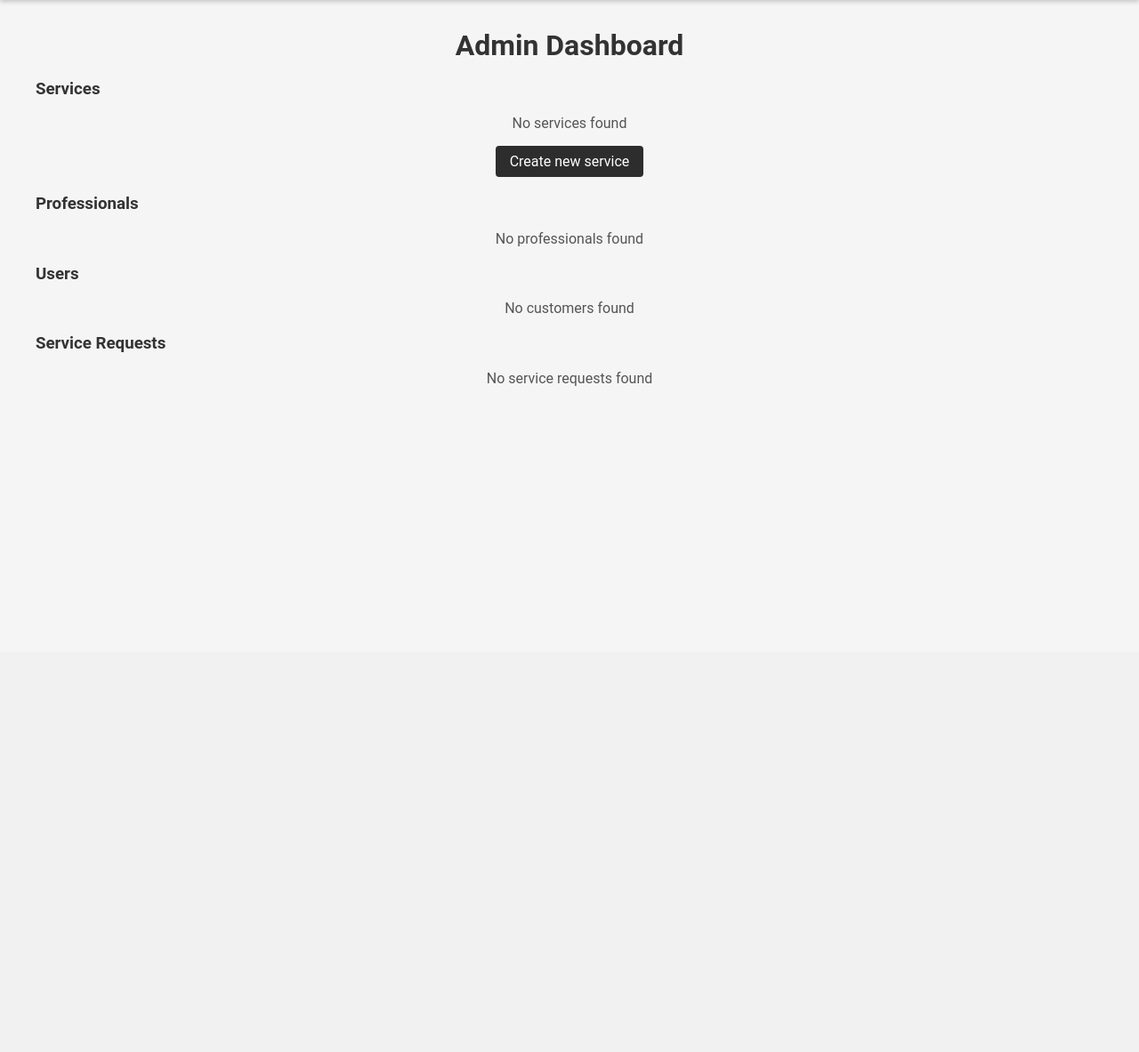
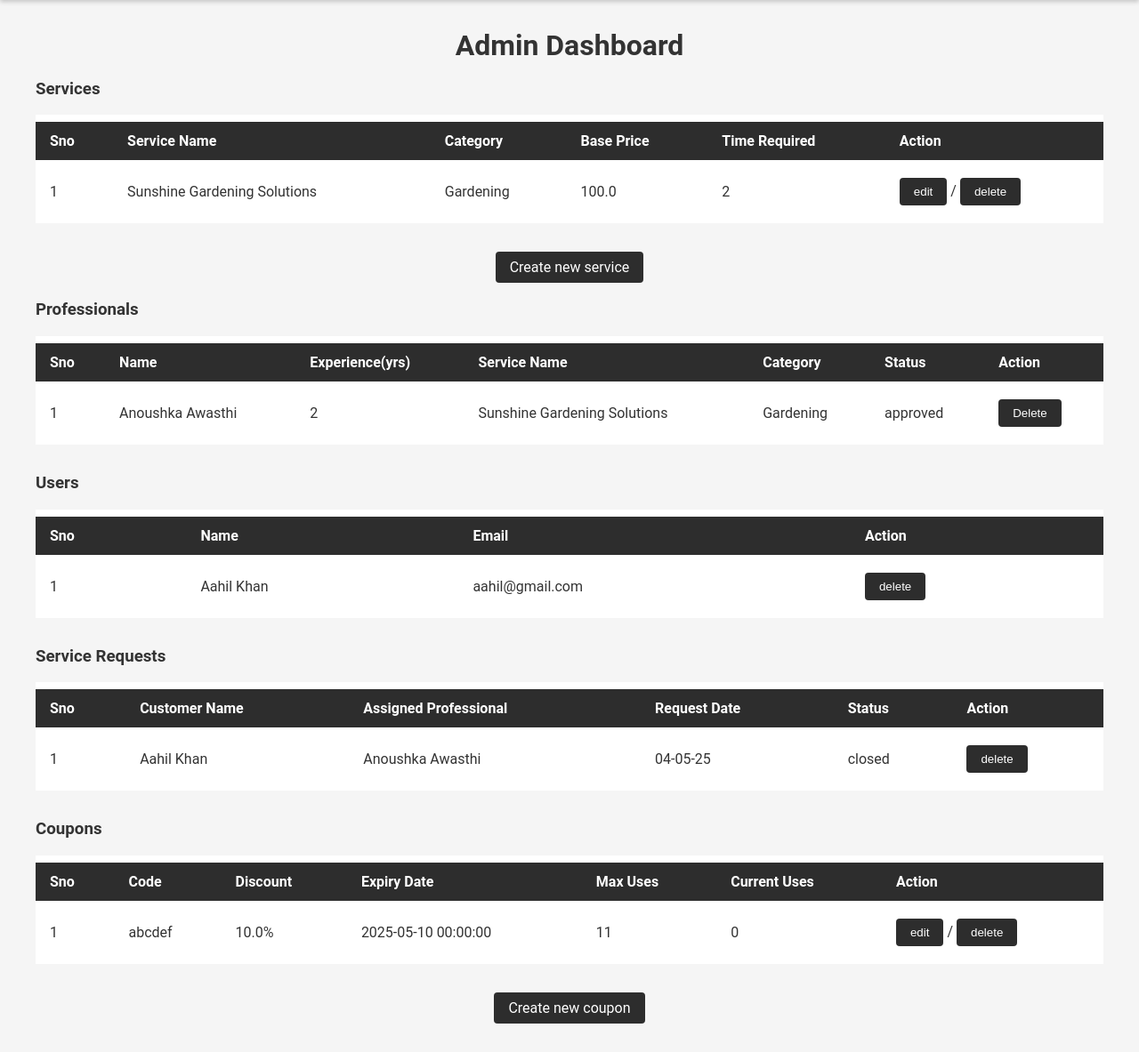
Before and after one commit to aahil-khan/household-services-app, a Flask app: page /admin_dashboard in a window 1280 px wide. Shown: the part 67-1250 px from the top of the page at 89% size. Before the commit the page ends 501 px from the top, so only its background shows below. Run offline with Flask 3, Linux system fonts and the light colour scheme; data that the repository does not hold is empty; parts of the project's set-up code (start-up, migrations or seed data) failed here and were passed over.

Commit message:
implement coupon, service category, and review table

```diff
--- a/app.py
+++ b/app.py
@@ -1,7 +1,7 @@
 import os
 from flask import Flask , request, redirect
 from flask import render_template
-from application.models import User, Service , ServiceRequest
+from application.models import User, Service , ServiceRequest, ServiceCategory, Review, Coupon
 from application.database import db
 from application.api import *
 from flask_restful import Api
@@ -70,7 +70,8 @@
 @app.route("/register_professional", methods=["GET", "POST"])
 def register_professional():
     if request.method == "GET":
-        return render_template("professional_signup.html")
+        service_categories = ServiceCategory.query.all()
+        return render_template("professional_signup.html" , service_categories=service_categories)
     else:
         name = request.form.get("name")
         email = request.form.get("email")
@@ -83,39 +84,116 @@
         experience = request.form.get("experience")
         contact = request.form.get("contact")
         service_type = request.form.get("service_type")
+        category_id = ServiceCategory.query.filter_by(name=service_type).first().id
 
-        # service_id = Service.query.filter_by(category=service_type).first().id
-        # service_name = Service.query.filter_by(id=service_id).first().name
+        #service_id = ServiceCategory.query.filter_by(category=service_type).first().id
+        #service_name = Service.query.filter_by(id=service_id).first().name
 
-        user = User(name=name, email=email, password=password,address=address, pincode=pincode, role="professional", experience=experience, contact=contact, service_category = service_type ,approval_status = "waiting")
+        user = User(name=name, email=email, password=password,address=address, pincode=pincode, role="professional", experience=experience, contact=contact, category_id = category_id,approval_status = "waiting")
         db.session.add(user)
         db.session.commit()
         return redirect("/professional_dashboard/" + str(user.id))
 
 @app.route("/admin_dashboard", methods=["GET", "POST"])
 def admin_dashboard():
-    services = Service.query.all()
+    services = db.session.query(Service, ServiceCategory).join(
+        ServiceCategory, Service.category_id == ServiceCategory.id
+    ).add_columns(
+        Service.id, Service.name, Service.base_price, Service.time_required,
+        Service.description, ServiceCategory.name.label("category")
+    ).all()
+
     professionals = User.query.filter_by(role="professional").all()
+
+    professionals = db.session.query(User, ServiceCategory, Service).join(
+        ServiceCategory, User.category_id == ServiceCategory.id
+    ).outerjoin(
+        Service, User.service_id == Service.id
+    ).filter(User.role == "professional").add_columns(
+        User.id, User.name, User.email, User.address, User.pincode,
+        User.experience, User.contact, User.approval_status,
+        ServiceCategory.name.label("service_category"),
+        Service.name.label("service_name")
+    ).all()
+
     service_requests = ServiceRequest.query.all()
+    for srequest in service_requests:
+        srequest.professional_name = User.query.filter_by(id=srequest.professional_id).first().name
+        srequest.customer_name = User.query.filter_by(id=srequest.customer_id).first().name
+        srequest.service_name = Service.query.filter_by(id=srequest.service_id).first().name
+        srequest.review = Review.query.filter_by(servicereq_id=srequest.id).first().comment
+
+    coupons = Coupon.query.all()
+
     users = User.query.filter_by(role="customer").all()
-    return render_template("admin_dashboard.html", services=services, professionals=professionals, service_requests=service_requests, role=request.args.get("role") , customers=users)
+    return render_template("admin_dashboard.html", services=services, professionals=professionals, service_requests=service_requests, role=request.args.get("role") , customers=users , coupons=coupons)
 
 @app.route("/admin_dashboard/create_service", methods=["GET", "POST"])
 def create_service():
     if request.method == "GET":
         professionals = User.query.filter_by(role="professional").all()
-        return render_template("create_service.html" , professionals=professionals)
+        service_categories = ServiceCategory.query.all()
+        return render_template("create_service.html" , professionals=professionals, service_categories=service_categories)
     else:
         name = request.form.get("name")
         base_price = request.form.get("base_price")
         time_required = request.form.get("time_required")
         description = request.form.get("description")
         category = request.form.get("category")
+        categoryid = ServiceCategory.query.filter_by(name=category).first().id
+
         # professional_id = request.form.get("professional_id")
-        service = Service(name=name, base_price=base_price, time_required=time_required , description=description , category=category)
+        service = Service(name=name, base_price=base_price, time_required=time_required , description=description , category_id=categoryid)
         db.session.add(service)
         db.session.commit()
         return redirect("/admin_dashboard")
+
+@app.route("/admin_dashboard/create_coupon", methods=["GET", "POST"])
+def create_coupon():
+    if request.method == "GET":
+        return render_template("create_coupon.html")
+    else:
+        code = request.form.get("code")
+        discount = request.form.get("discount")
+        valid_from = request.form.get("valid_from")
+        valid_to = request.form.get("valid_to")
+        valid_from = datetime.strptime(valid_from, "%Y-%m-%d").date()
+        valid_to = datetime.strptime(valid_to, "%Y-%m-%d").date()
+        if valid_from > valid_to:
+            return render_template("create_coupon.html", message="Invalid date range")
+        max_uses = request.form.get("max_uses")
+        coupon = Coupon(code=code, discount_percent=discount, valid_from=valid_from, valid_to=valid_to, max_uses=max_uses)
+        db.session.add(coupon)
+        db.session.commit()
+        return redirect("/admin_dashboard")
+
+@app.route("/admin_dashboard/edit_coupon/<int:id>", methods=["GET", "POST"])
+def edit_coupon(id):
+    if request.method == "GET":
+        coupon = Coupon.query.filter_by(id=id).first()
+        if coupon is not None:
+            return render_template("edit_coupon.html", coupon=coupon)
+        else:
+            return redirect("/admin_dashboard")
+    else:
+        code = request.form.get("code")
+        discount = request.form.get("discount")
+        valid_from = request.form.get("valid_from")
+        valid_to = request.form.get("valid_to")
+        valid_from = datetime.strptime(valid_from, "%Y-%m-%d").date()
+        valid_to = datetime.strptime(valid_to, "%Y-%m-%d").date()
+        if valid_from > valid_to:
+            return render_template("create_coupon.html", message="Invalid date range")
+        max_uses = request.form.get("max_uses")
+        coupon = Coupon.query.filter_by(id=id).first()
+        coupon.code = code
+        coupon.discount_percent = discount
+        coupon.valid_from = valid_from
+        coupon.valid_to = valid_to
+        coupon.max_uses = max_uses
+        db.session.commit()
+        return redirect("/admin_dashboard")
+
 
 @app.route("/admin_dashboard/edit_service/<int:id>", methods=["GET", "POST"])
 def edit_service(id):
@@ -185,6 +263,8 @@
     for request in closed_service_requests:
         request.customer_name = User.query.filter_by(id=request.customer_id).first().name
         request.service_name = Service.query.filter_by(id=request.service_id).first().name
+        request.rating = Review.query.filter_by(servicereq_id=request.id).first().rating
+        request.review = Review.query.filter_by(servicereq_id=request.id).first().comment
 
     return render_template("professional_dashboard.html", user=user, open_service_requests=open_service_requests , assigned_service_requests=assigned_service_requests , closed_service_requests=closed_service_requests)
 
@@ -195,13 +275,13 @@
 
     if user is None or user.role != "customer":
         return redirect("/login")
-    categories = Service.query.with_entities(Service.category).distinct().all()
+    categories = ServiceCategory.query.all()
 
     service_requests = ServiceRequest.query.filter_by(customer_id=id).all()
-
     for request in service_requests:
         request.service_name = Service.query.filter_by(id=request.service_id).first().name
         request.phone = User.query.filter_by(id=request.professional_id).first().contact
+        request.professional_name = User.query.filter_by(id=request.professional_id).first().name
 
     return render_template("customer_dashboard.html", id = user.id , user =user,  categories = categories , service_requests = service_requests)
 
@@ -212,17 +292,20 @@
     if user is None or user.role != "customer":
         return redirect("/login")
 
-    services = Service.query.filter_by(category=category).join(
+    category_id = ServiceCategory.query.filter_by(name=category).first().id
+
+    services = Service.query.filter_by(category_id=category_id).join(
         User, Service.id == User.service_id
     ).filter(User.role == "professional").add_columns(
         Service.id, Service.name, Service.base_price, Service.time_required,
-        Service.description, Service.category, User.name.label("professional_name"), User.id.label("professional_id")
+        Service.description, User.name.label("professional_name"), User.id.label("professional_id")
     )
 
     service_requests = ServiceRequest.query.filter_by(customer_id=id).all()
     for request in service_requests:
         request.service_name = Service.query.filter_by(id=request.service_id).first().name
         request.phone = User.query.filter_by(id=request.professional_id).first().contact
+        request.professional_name = User.query.filter_by(id=request.professional_id).first().name
 
     available_services = []
     for service in services:
@@ -300,14 +383,20 @@
         service_request = ServiceRequest.query.filter_by(id=id).first()
         service_request.service_name = Service.query.filter_by(id=service_request.service_id).first().name
         service_request.phone = User.query.filter_by(id=service_request.professional_id).first().contact
+        service_request.professional_name = User.query.filter_by(id=service_request.professional_id).first().name
         return render_template("rate_service.html", service_request=service_request)
     else:
         rating = request.form.get("rating")
         remarks = request.form.get("remarks")
+        review = Review(servicereq_id=id, rating=rating, comment=remarks)
+        db.session.add(review)
+        db.session.flush()  # Ensure the review ID is generated
+        review_id = review.id
+
+        #trigger?
         service_request = ServiceRequest.query.filter_by(id=id).first()
-        service_request.rating = rating
-        service_request.remarks = remarks
         service_request.status = "closed"
+        service_request.review_id = review_id
         service_request.date_of_completion = datetime.now().strftime("%d-%m-%y")
         db.session.commit()
         return redirect("/customer_dashboard/" + str(service_request.customer_id))
@@ -318,6 +407,7 @@
 api.add_resource(UserAPI,"/api/user/<int:id>")
 api.add_resource(ProfessionalAPI,"/api/professional/<string:action>/<int:id>")
 api.add_resource(ServiceRequestAPI,"/api/service_request/<int:id>" , "/api/service_request/<string:action>/<int:request_id>" , "/api/service_request/<int:customer_id>/<int:service_id>/<int:professional_id>")
+api.add_resource(CouponAPI,"/api/coupon/<int:id>")
 
 if __name__ == "__main__":
     app.run(debug=True, port = 5005)
--- a/templates/admin_dashboard.html
+++ b/templates/admin_dashboard.html
@@ -172,6 +172,7 @@
         <thead>
             <tr>
                 <th>Sno</th>
+                <th>Customer Name</th>
                 <th>Assigned Professional</th>
                 <th>Request Date</th>
                 <th>Status</th>
@@ -182,6 +183,7 @@
             {% for service_request in service_requests %}
             <tr>
                 <td>{{ loop.index }}</td>
+                <td>{{ service_request.customer_name }}</td>
                 <td>{{ service_request.professional_name }}</td>
                 <td>{{ service_request.date_of_request }}</td>
                 <td>{{ service_request.status }}</td>
@@ -200,7 +202,46 @@
     {% else %}
         <p>No service requests found</p>
     {% endif %}
-
-</div>
+    <h3>Coupons</h3>
+    {% if coupons %}
+    <div class="table-container">
+    <table>
+        <thead>
+            <tr>
+                <th>Sno</th>
+                <th>Code</th>
+                <th>Discount</th>
+                <th>Expiry Date</th>
+                <th>Max Uses</th>
+                <th>Current Uses</th>
+                <th>Action</th>
+            </tr>
+        </thead>
+        <tbody>
+            {% for coupon in coupons %}
+            <tr>
+                <td>{{ loop.index }}</td>
+                <td>{{ coupon.code }}</td>
+                <td>{{ coupon.discount_percent }}%</td>
+                <td>{{ coupon.valid_to }}</td>
+                <td>{{ coupon.max_uses }}</td>
+                <td>{{ coupon.current_uses }}</td>
+                <td>
+                    <button onclick="window.location.href='/admin_dashboard/edit_coupon/{{ coupon.id }}'">edit</button> /
+                    <button onclick="
+                    fetch('/api/coupon/{{ coupon.id }}', {
+                        method: 'DELETE'
+                    }).then(() => window.location.reload())
+                ">delete</button></td>
+            </tr>
+            {% endfor %}
+        </tbody>
+    </table>
+    </div>
+    {% else %}
+        <p>No coupons found</p>
+    {% endif %}
+    <p><a href="/admin_dashboard/create_coupon">Create new coupon</a></p>
+    </div>
 </body>
 </html>
--- a/templates/customer_dashboard.html
+++ b/templates/customer_dashboard.html
@@ -17,7 +17,7 @@
     <h2>Looking for a service?</h2>
     <div style="display: flex; flex-wrap: wrap; justify-content: center;">
         {% for category in categories %}
-        <button style="margin: 10px; padding: 15px; border-radius: 10px;" onclick="window.location.href='/customer_dashboard/{{id}}/{{ category[0]|lower }}'">{{ category[0] }}</button>
+        <button style="margin: 10px; padding: 15px; border-radius: 10px;" onclick="window.location.href='/customer_dashboard/{{id}}/{{ category.name }}'">{{ category.name }}</button>
         {% endfor %}
     </div>
 
--- a/templates/professional_dashboard.html
+++ b/templates/professional_dashboard.html
@@ -103,6 +103,7 @@
                     <th>Request Date</th>
                     <th>Completion Date</th>
                     <th>Rating</th>
+                    <th>Review</th>
                 </tr>
             </thead>
             <tbody>
@@ -114,6 +115,7 @@
                     <td>{{ request.date_of_request }}</td>
                     <td>{{ request.date_of_completion }}</td>
                     <td>{{ request.rating }}</td>
+                    <td><button onclick="alert('{{ request.review }}')">View Review</button></td>
                 </tr>
                 {% endfor %}
             </tbody>
```
Also changed, not shown: application/api.py (+8 -1 lines), application/models.py (+73 -90 lines), application/new_models.py (added, +107 -0 lines), templates/create_coupon.html (added, +36 -0 lines), templates/create_service.html (+3 -4 lines), templates/edit_coupon.html (added, +33 -0 lines), templates/professional_signup.html (+4 -5 lines), database/household-services-app.db.
